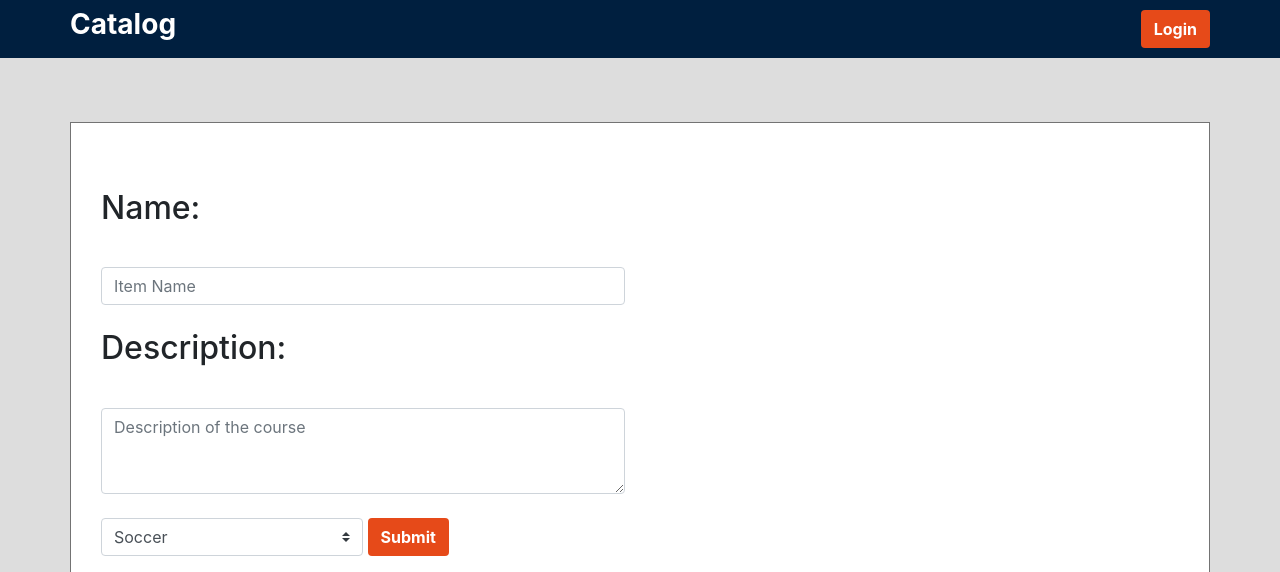
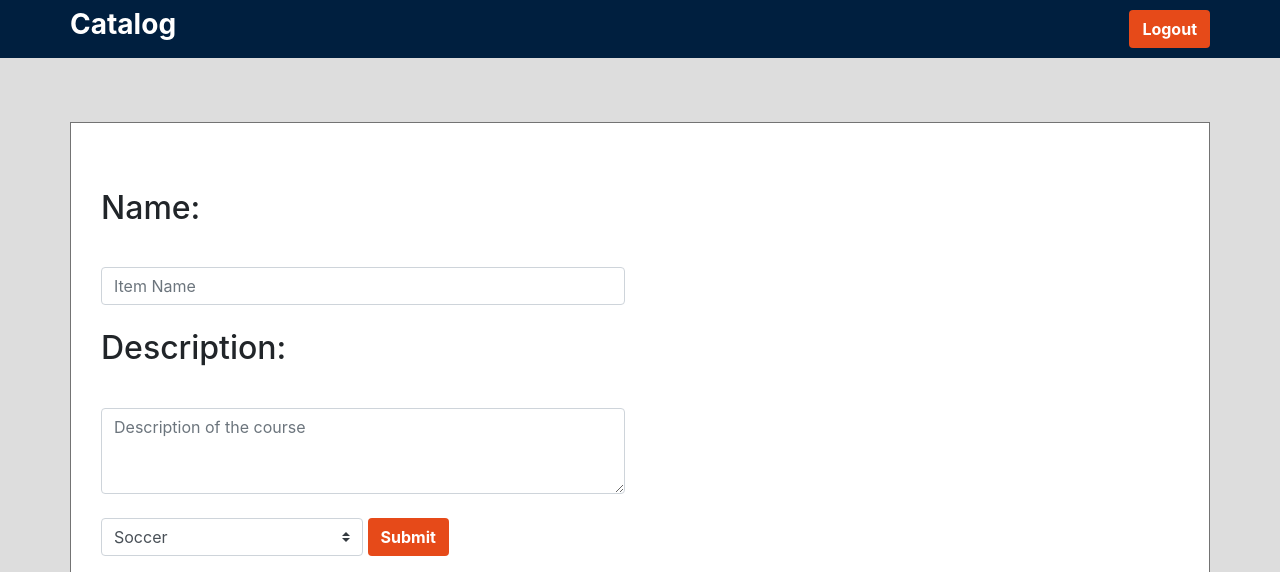
Before and after one commit to luisdoesdev/catalog-app, a Flask app: page /add in a window 1280 px wide. Shown: the top 572 px of the page. Run offline with Flask 2, Linux system fonts and the light colour scheme; data comes from the database, SQL or seed files in the repository; parts of the project's set-up code (start-up, migrations or seed data) failed here and were passed over; some libraries are stand-ins or nearby versions.

Commit message:
fix typos

```diff
--- a/app/routes.py
+++ b/app/routes.py
@@ -187,14 +187,16 @@ def not_foud(e):
 def index():
     state = ''.join(random.choice(string.ascii_uppercase + string.digits)
     for x in range(32))
-    login_session['state'] = state
 
-    print(login_session)
+    login_session['username'] = "no"
+    if login_session['username']:
+        login_session['username'] = login_session['username']
+
     categories = session.query(Category).all()
     items = session.query(Item).all()
 
 
-    return render_template('index.html', items=items, categories=categories, STATE=state)
+    return render_template('index.html', items=items, categories=categories, STATE=state, username=login_session['username'])
 
 @app.route('/catalog/<category>/items')
 def catalog_items(category):
--- a/app/templates/base.html
+++ b/app/templates/base.html
@@ -16,11 +16,15 @@
 
     </head>
     <body>
-        {% if username in loging%} Yeya{%endif%}
-            <nav class="navbar ">
-                <div class="container container-nav">
-                   <h3><a class="brand-name"href="/">Catalog</a></h3>
+        <nav class="navbar ">
+            <div class="container container-nav">
+                <h3><a class="brand-name"href="/">Catalog</a></h3>
 
+                {% if username == no%}
+                <button  class="btn btn-default">
+                       <a style="color:#fff !important;"href="/gdisconnect"> Logout </a>
+                    </button>
+                {% else %}
                    <span id="signinButton" class="g-signin"
                    data-scope="openid email"
                    data-clientid="682221223878-tlk5mp8m3uie8alomg5ukgaio03bd3fk.apps.googleusercontent.com"
@@ -35,6 +39,7 @@
                             </button>
                     </span>
                 </div>
+                {%endif%}
 
             </nav>
             <div class="container container-content">
```
